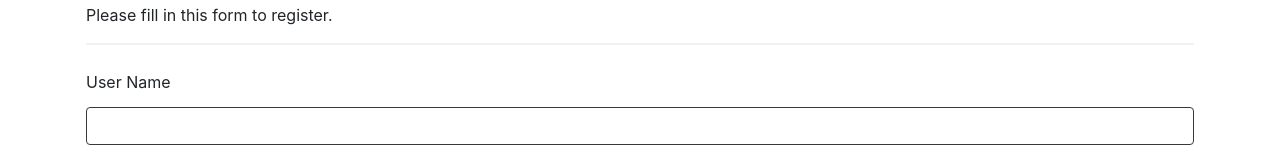
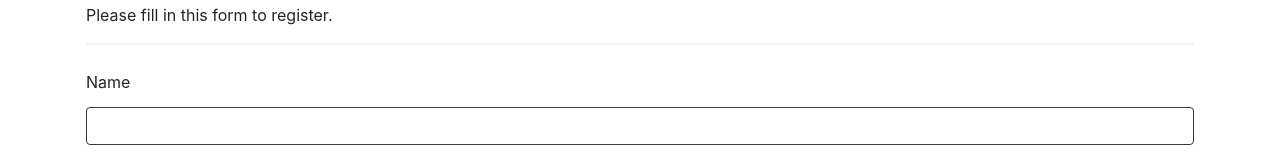
Before and after one commit to charul1995/angular-demo216, an Angular app: page /register in a window 1280 px wide. Shown: the part 125-285 px from the top of the page. Built offline with nearby package versions, Linux system fonts and the light colour scheme.

Commit message:
3 files modified

```diff
--- a/src/app/formSubmit.service.ts
+++ b/src/app/formSubmit.service.ts
@@ -1,10 +1,7 @@
 import { Injectable } from '@angular/core';
-import { HttpClient, HttpHeaders, HttpParams } from '@angular/common/http';
+import { HttpClient, HttpParams } from '@angular/common/http';
 import { AuthService } from './auth.service';
 import { Router } from '@angular/router';
-import { Observable } from 'rxjs';
-import 'rxjs/add/operator/map';
-import { catchError, map, tap } from 'rxjs/operators';
 
 @Injectable()
 export class FromService {
--- a/src/app/register/register.component.html
+++ b/src/app/register/register.component.html
@@ -5,10 +5,10 @@
     <hr>
     <div *ngIf="error" class="alert alert-danger">{{message}}</div>
     <div class="form-group">
-        <label for="username">User Name</label>
+        <label for="username">Name</label>
         <input type="text" class="form-control" name="username" [(ngModel)]="model.username" #username="ngModel" [ngClass]="{ 'is-invalid': f.submitted && username.invalid }" required />
         <div *ngIf="f.submitted && username.invalid" class="invalid-feedback">
-            <div *ngIf="username.errors.required">User Name is required</div>
+            <div *ngIf="username.errors.required">Name is required</div>
         </div>
     </div>
 
--- a/src/app/register/register.component.ts
+++ b/src/app/register/register.component.ts
@@ -1,6 +1,6 @@
 import { Component, OnInit } from '@angular/core';
 import {FormGroup, FormBuilder, Validators} from '@angular/forms';
-import { HttpClient, HttpHeaders, HttpParams } from '@angular/common/http';
+import { HttpClient, HttpParams } from '@angular/common/http';
 import { AuthService } from '../auth.service';
 import { Router } from '@angular/router';
 import { FromService } from '../formSubmit.service';
```
